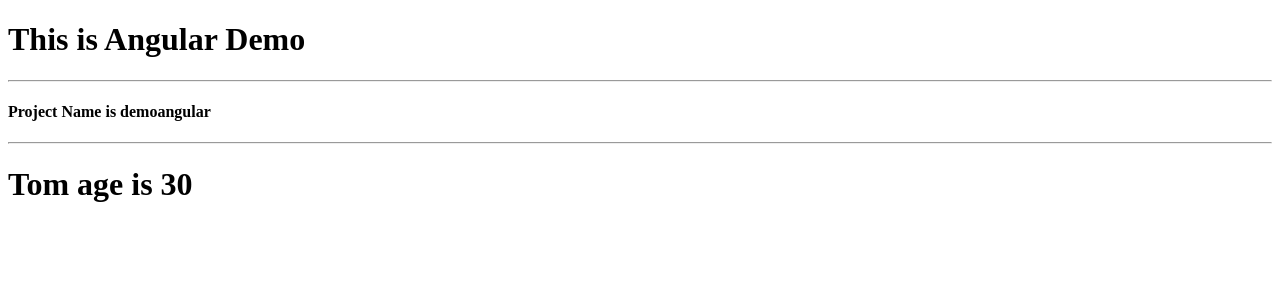
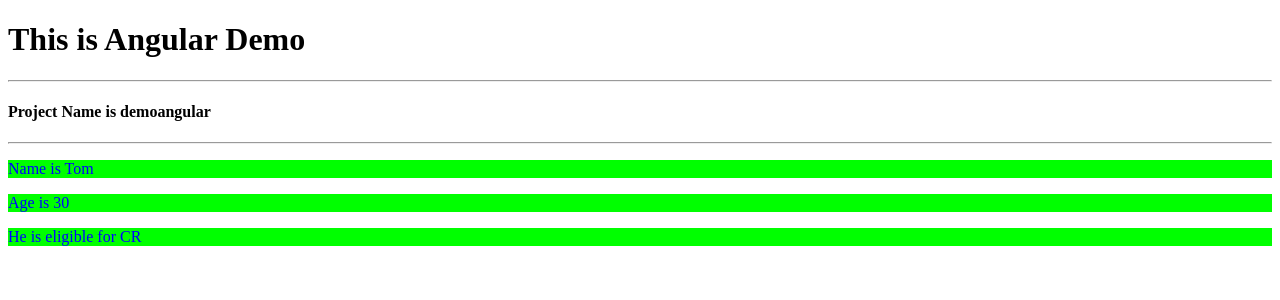
Before and after one commit to akbtech17/angular-lit-training, an Angular app in the folder demoangular/: page / in a window 1280 px wide. Shown: the top 300 px of the page. Built offline with nearby package versions, Linux system fonts and the light colour scheme.

Commit message:
added ts logic in html file

```diff
--- a/demoangular/src/app/mycomponent/mycomponent.component.html
+++ b/demoangular/src/app/mycomponent/mycomponent.component.html
@@ -1 +1,3 @@
-<h1>{{name}} age is {{age}}</h1>
+<p>Name is {{name}}</p>
+<p>Age is {{age}}</p>
+<p>{{age > 25 ? 'He is eligible for CR' : 'Not eligible for CR'}}</p>
```
